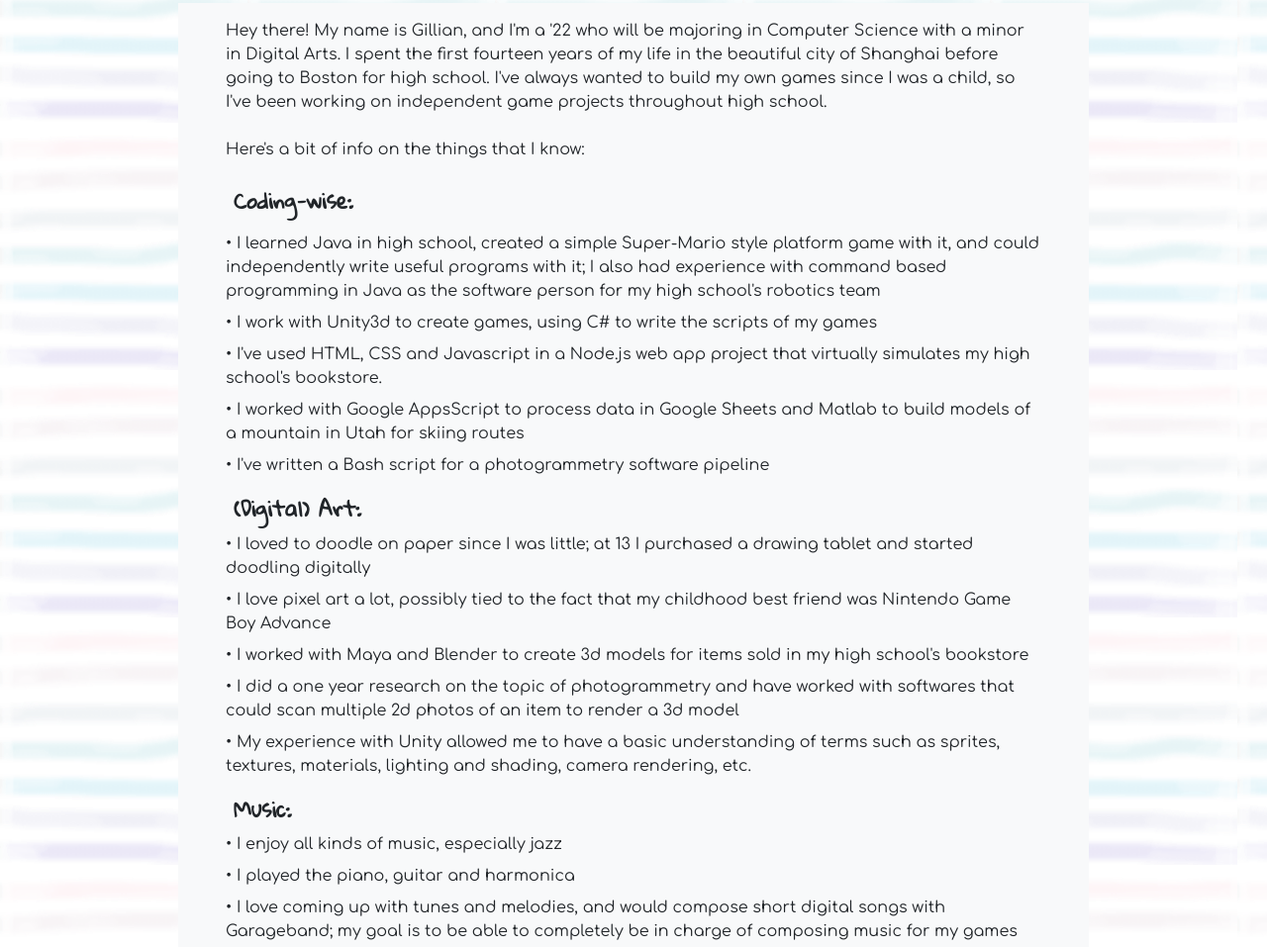
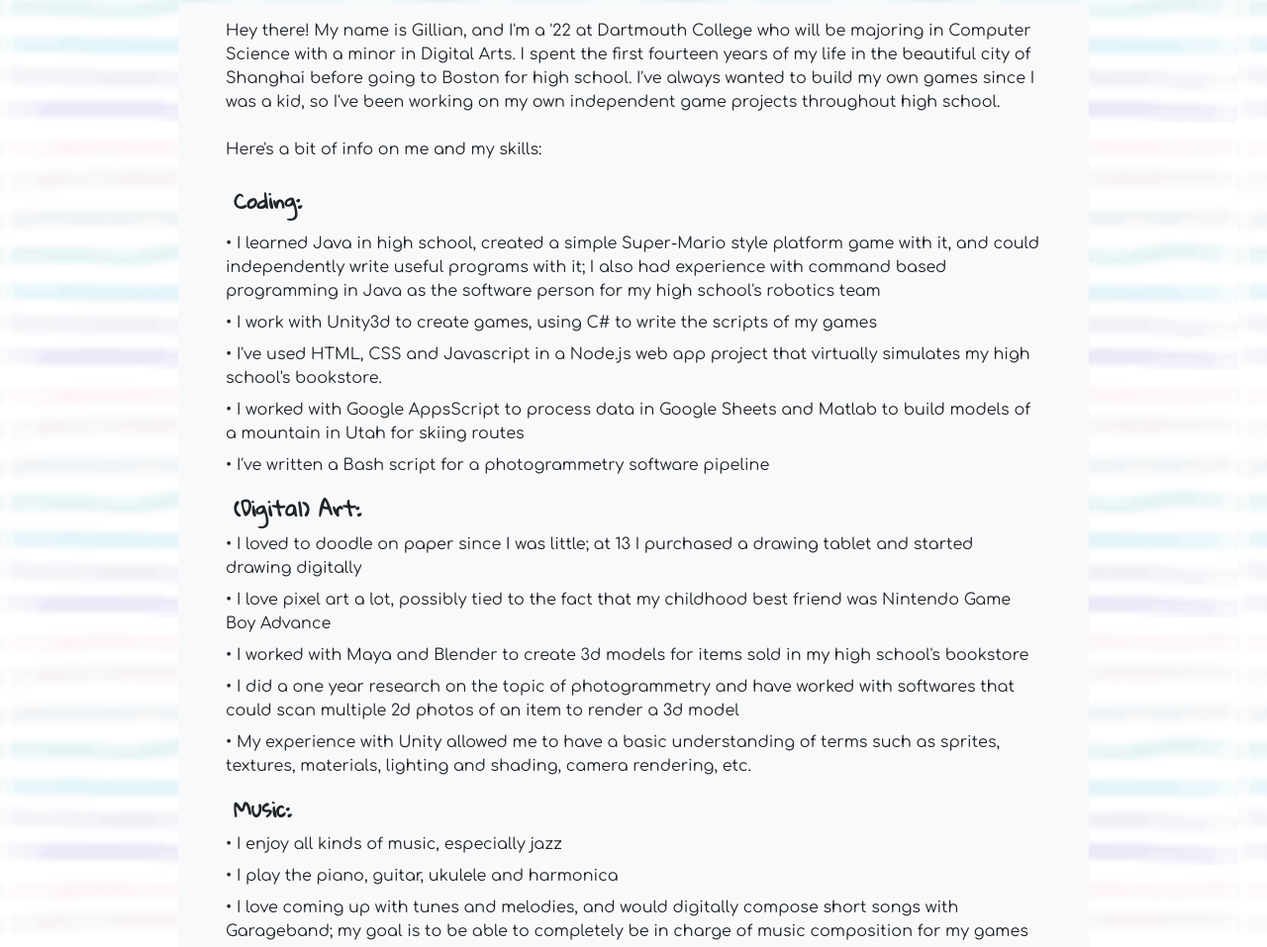
Before and after one commit to GillianYue/gyue.me, a plain HTML site: page index.html in a window 1280 px wide. Shown: the part 376-1333 px from the top of the page at 99% size. Drawn offline with nearby package versions, Linux system fonts and the light colour scheme.

Commit message:
revised wording
no big deal

```diff
--- a/index.html
+++ b/index.html
@@ -53,21 +53,21 @@
     <div class="bg-light px-5 pt-3 pb-1">
     <p>
       Hey there! My name is Gillian, and I'm a
-      '22 who will be majoring in Computer
+      '22 at Dartmouth College who will be majoring in Computer
       Science with a minor in Digital Arts. I spent
       the first fourteen years of my life in the
       beautiful city of Shanghai before going to Boston
       for high school. I've always wanted to build my own
-      games since I was a child, so I've been working on
+      games since I was a kid, so I've been working on my own
       independent game projects throughout high school. </p>
     </div>
     <div class="bg-light px-5 pt-1 pb-5">
       <p>
-        Here's a bit of info on the things that I know:
+        Here's a bit of info on me and my skills:
         <dl>
         <dt class="p-2"
         style="font-family: 'Gloria Hallelujah', cursive;
-        font-size: 130%">Coding-wise:</dt>
+        font-size: 130%">Coding:</dt>
         <dd>
           <dd>
         	•	I learned Java in high school, created a simple Super-Mario style platform game with it, and could independently write useful programs with it; I also had experience with command based programming in Java as the software person for my high school's robotics team
@@ -81,7 +81,7 @@
         style="font-family: 'Gloria Hallelujah', cursive;
         font-size: 130%">(Digital) Art:</dt>
         <dd>
-        	•	I loved to doodle on paper since I was little; at 13 I purchased a drawing tablet and started doodling digitally
+        	•	I loved to doodle on paper since I was little; at 13 I purchased a drawing tablet and started drawing digitally
         </dd><dd>•	I love pixel art a lot, possibly tied to the fact that my childhood best friend was Nintendo Game Boy Advance
         </dd><dd>•	I worked with Maya and Blender to create 3d models for items sold in my high school's bookstore
         </dd><dd>•	I did a one year research on the topic of photogrammetry and have worked with softwares that could scan multiple 2d photos of an item to render a 3d model
@@ -93,8 +93,8 @@
         font-size: 130%">Music:</dt>
         <dd>
         	•	I enjoy all kinds of music, especially jazz
-        </dd><dd>•	I played the piano, guitar and harmonica
-        </dd><dd>•	I love coming up with tunes and melodies, and would compose short digital songs with Garageband; my goal is to be able to completely be in charge of composing music for my games
+        </dd><dd>•	I play the piano, guitar, ukulele and harmonica
+        </dd><dd>•	I love coming up with tunes and melodies, and would digitally compose short songs with Garageband; my goal is to be able to completely be in charge of music composition for my games
         </dd>
         </dl>
       </p>
@@ -237,7 +237,7 @@
    </div>
      <div class="card-img-overlay" id="t3">
        <h5 class="card-title">Music</h5>
-       <p class="card-text">Composition in Piano & digitally in Garageband</p>
+       <p class="card-text">Composition with Garageband & Piano</p>
   <a href="./sub04.html">
     <i class="fas fa-fish" id="f3"></i></a>
       </div>
@@ -262,7 +262,7 @@
    </div>
      <div class="card-img-overlay" id="t4">
        <h5 class="card-title">Meet Charizard</h5>
-       <p class="card-text">My first digital game pet.</p>
+       <p class="card-text">My first digital game pet!</p>
 <a href="./sub05.html">
   <i class="fas fa-fish" id="f4"></i></a>
      </div>
```
